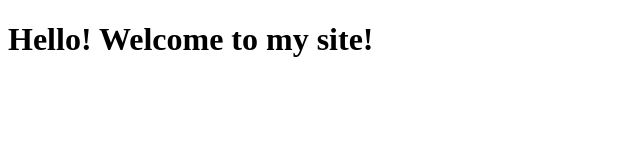
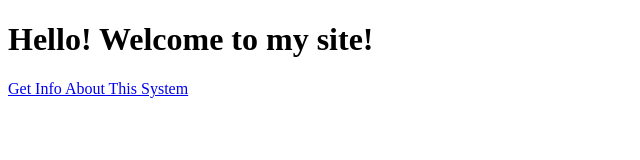
Before and after one commit to daydayrm/it3038c-scripts, a plain HTML site: page node/Public/index.html in a window 1280 px wide. Shown: the whole page, without its empty margins (0-640 px from the left). Drawn offline with Linux system fonts and the light colour scheme.

Commit message:
Update index.html

```diff
--- a/node/Public/index.html
+++ b/node/Public/index.html
@@ -5,5 +5,6 @@
       </head>
       <body>
         <h1>Hello! Welcome to my site!</h1>
+          <p><a href='/sysinfo'>Get Info About This System</a></p>
       </body>
     </html>
```
